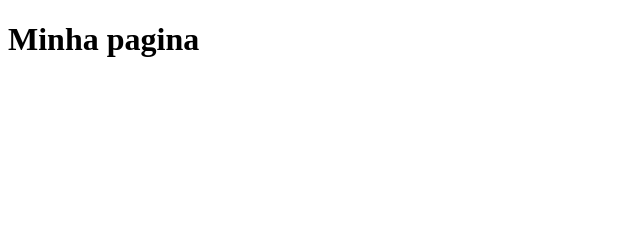
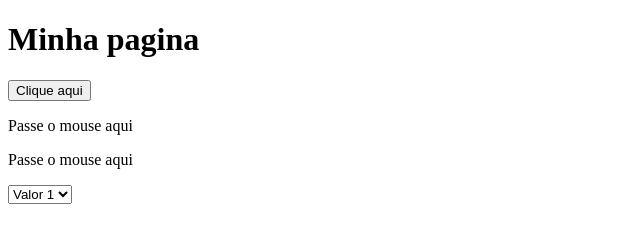
Before and after one commit to kemylly/Aula_Javascript, a plain HTML site: page aula_javascript_dio/aula_javascript_dio/index.html in a window 1280 px wide. Shown: the whole page, without its empty margins (0-640 px from the left). Drawn offline with Linux system fonts and the light colour scheme.

Commit message:
Adicionei o main2

```diff
--- a/aula_javascript_dio/aula_javascript_dio/index.html
+++ b/aula_javascript_dio/aula_javascript_dio/index.html
@@ -4,9 +4,35 @@
     <meta charset="utf-8" />
     <title>Minha pagina</title>
     <script type="text/javascript" src="js/main.js"></script>
+    <script type="text/javascript" src="js/main2.js"></script>
 </head>
-    <body>
+<body onload="load()">
+    <!--onload faz algo quando a pagina é carregada-->
 
-        <h1>Minha pagina </h1>
-    </body>
+    <h1>Minha pagina </h1>
+
+    <button type="button" onclick="clicou()">Clique aqui</button>
+
+    <!-- <h3>Obrigada por clicar</h3> -->
+    <!--<h3 id="agradecimento"></h3> -->
+    <!--<p id="agradecimento"></p> -->
+    <p id="agradecimento" onclick="redirecionar()"></p>
+
+    <!--<p id="mousemove" onmouseover="trocar()">Passe o mouse aqui</p>-->
+    <!--<p id="mousemove" onmouseover="trocar()" onmouseout="voltar()">Passe o mouse aqui</p> -->
+    <!--onmouseover é para quando passarmos o mouse ele mudar
+        e eu uso onmouseout para quando eu tirar o mouse ele fazer algo
+        como voltar-->
+
+    <p id="mousemove" onmouseover="trocar(this)" onmouseout="voltar(this)">Passe o mouse aqui</p>
+    <p id="mousemove2" onmouseover="trocar(this)" onmouseout="voltar(this)">Passe o mouse aqui</p>
+
+    <!--combo de opcoes-->
+    <select onchange="FuncaoChange(this)">
+        <option value="1">Valor 1</option>
+        <option value="2">Valor 2</option>
+        <option value="3">Valor 3</option>
+    </select>
+
+</body>
 </html>
--- a/aula_javascript_dio/aula_javascript_dio/js/main.js
+++ b/aula_javascript_dio/aula_javascript_dio/js/main.js
@@ -107,7 +107,7 @@ for (count = 0; count <= 5; count++) {
 
 //datas
 /*var d = new Date();
-alert(d); //data generalizada  */
+alert(d); //data generalizada
 
 var d = new Date();
 alert(d.getDate());
@@ -115,3 +115,4 @@ alert(d.getMonth());
 alert(d.getDay());
 alert(d.getHours());
 alert(d.getMinutes());
+*/
--- /dev/null
+++ b/aula_javascript_dio/aula_javascript_dio/js/main2.js
@@ -0,0 +1,78 @@
+//funçoes
+/*
+function soma(n1, n2) {
+    return n1 + n2; //soma
+} */
+
+/*
+function setReplace(frase, nome, novo_nome) {
+    return frase.replace(nome, novo_nome)
+}  */
+
+//var validar; //variavel global
+/*
+function validaidade(idade) {
+    var validar; //validar local
+    if (idade >= 18) {
+        validar = true
+    } else {
+        validar = false
+    }
+    return validar;
+}
+
+//alert validar
+var idade = prompt("Qual a sua idade?");
+console.log(validaidade(idade)); //local
+//validaidade(idade)
+//console.log(validar); //global
+
+//alert setReplace
+alert(soma(5, 10)); //alert soma
+//alert(setReplace("Vai nba", "NBA", "WNBA")); */
+
+
+
+function clicou() {
+    // alert("Obrigada por clicar");
+    //estou injetando um html quando clicado
+    //document.getElementById("agradecimento").innerHTML = "Obrigada por clicar";
+    document.getElementById("agradecimento").innerHTML = "<b>Obrigada por clica</b>r"; //por tag html esse fica em negrito
+    console.log(document.getElementById("agradecimento"));
+}
+
+function redirecionar() {
+    //window.open("https://www.saraiva.com.br/"); //abre outra janela quando clicado
+    window.location.href = "https://www.saraiva.com.br/"; // abre na mesma pagina
+
+}
+
+/* //funcao 1 simples
+function trocar() {
+    document.getElementById("mousemove").innerHTML = "Obridada por passar o mouse";
+    //alert("Trocado");
+}
+
+function voltar() {
+    document.getElementById("mousemove").innerHTML = "Passe o mouse aqui";
+} */
+
+function trocar(elemento) {
+    //document.getElementById("mousemove").innerHTML = "Obridada por passar o mouse";
+    elemento.innerHTML = "Obrigada por passar o mouse";
+    //alert("Trocado");
+}
+
+function voltar(elemento) {
+    document.getElementById("mousemove").innerHTML = "Passe o mouse aqui";
+    elemento.innerHTML = "Passe o mouse aqui";
+
+}
+
+function load() {
+    alert("pagina carregada");
+}
+
+function FuncaoChange(elemento) {
+    console.log(elemento.value);
+}
```
Also changed, not shown: 3 other files.
